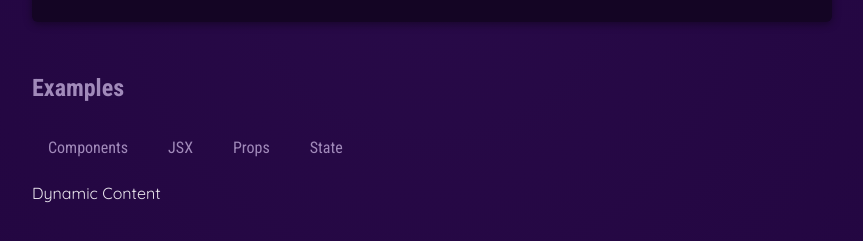
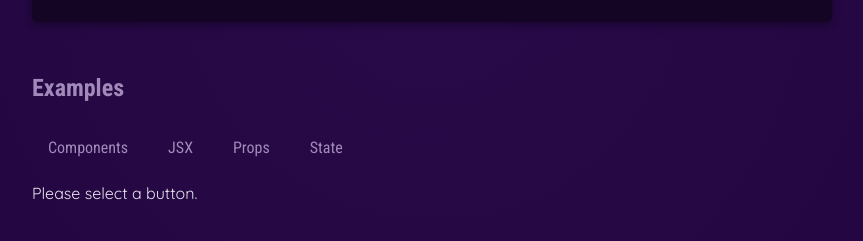
Before and after one commit to DebuggerSage/react-2024-tuitorial, a React (Vite) app: page / in a window 1280 px wide. Shown: the part 677-918 px from the top of the page, without its empty margins (208-1071 px from the left). Built offline with nearby package versions, Linux system fonts and the light colour scheme.

Commit message:
03-20. Managing State & Using Hooks [Core Concept]

```diff
--- a/src/App.jsx
+++ b/src/App.jsx
@@ -1,3 +1,4 @@
+import { useState } from 'react';
 import Header from './components/Header/Header.jsx';
 import CoreConcept from './components/CoreConcept.jsx';
 import TabButton from './components/TabButton.jsx';
@@ -5,7 +6,10 @@ import TabButton from './components/TabButton.jsx';
 import { CORE_CONCEPTS } from './data'
 
 function App() {
+  const [ selectedTopic, setSelectedTopic ] = useState('Please select a button.');
+
   function handleSelect(selectedButton){
+    setSelectedTopic(selectedButton);
     console.log(selectedButton);
   }
   return (
@@ -33,7 +37,7 @@ function App() {
             <TabButton onSelect={() => handleSelect('props')}>Props</TabButton>
             <TabButton onSelect={() => handleSelect('state')}>State</TabButton>
           </menu>
-          Dynamic Content
+          {selectedTopic}
         </section>
       </main>
     </div>
```
